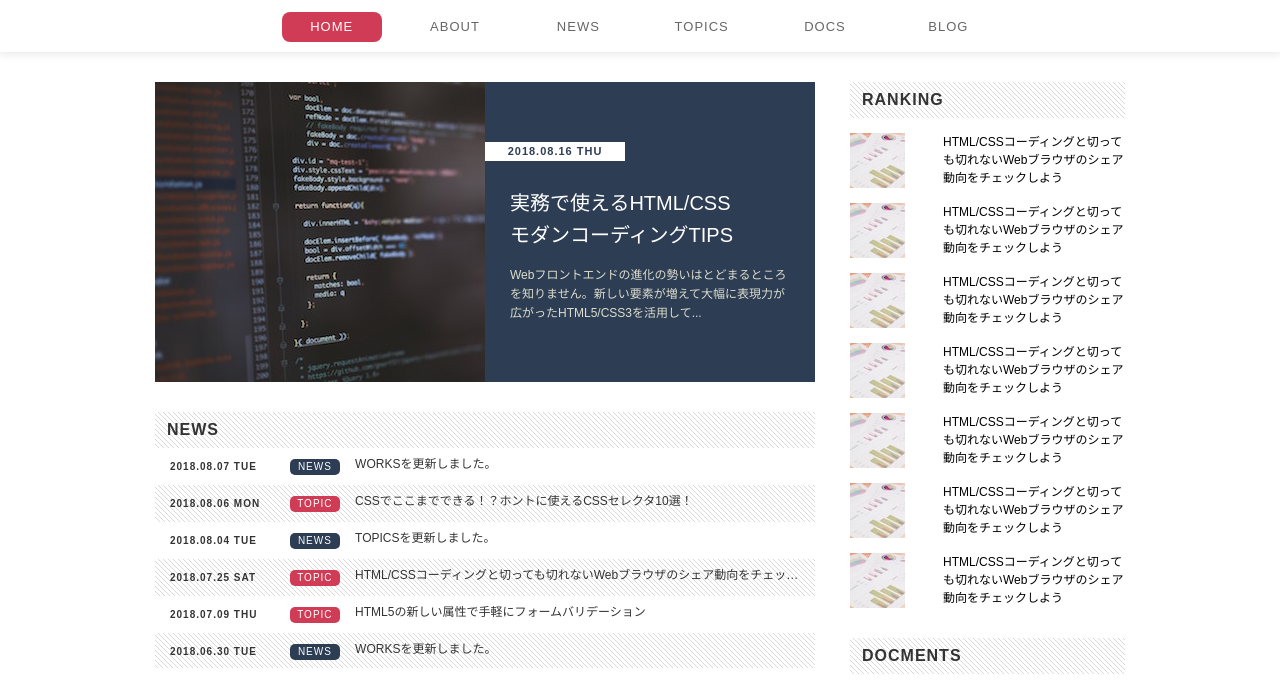
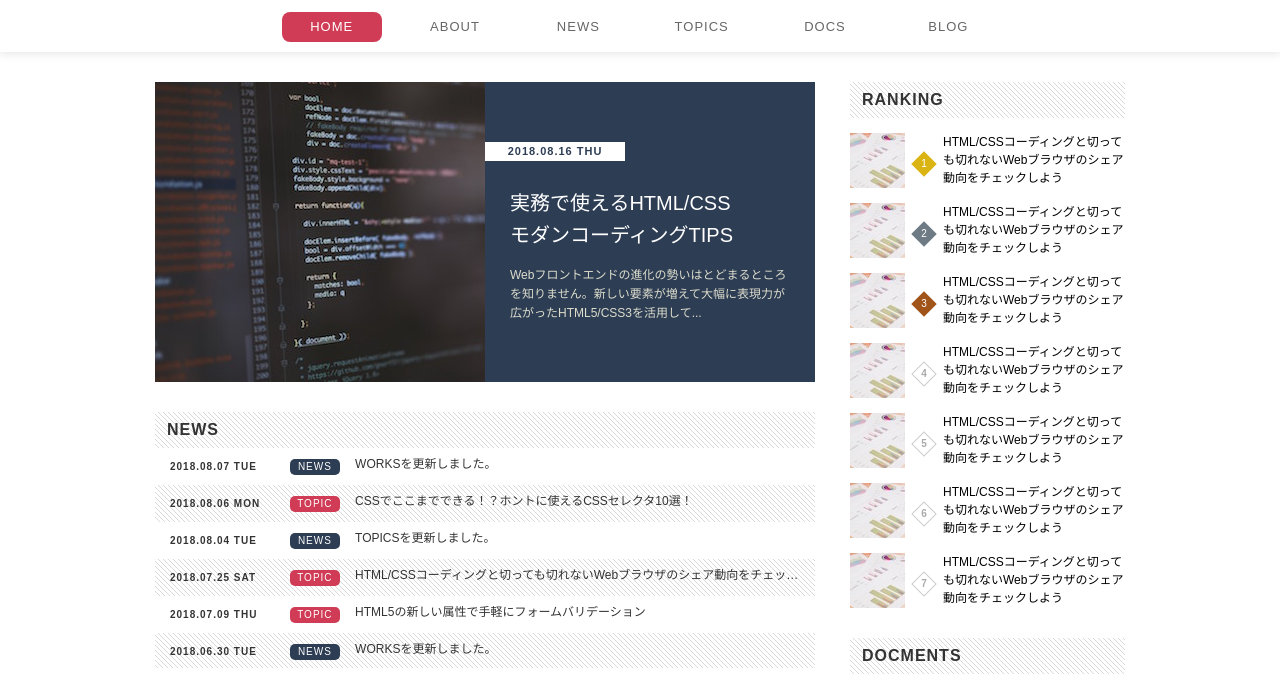
Before and after one commit to ryamakuchi/html5-css3-modern-coding, a website: page my-standard-layout-scss/src/index.html in a window 1280 px wide. Shown: the part 87-782 px from the top of the page. Drawn offline with nearby package versions, Linux system fonts and the light colour scheme; files that its build step writes are made by us from their sources; files whose address does not match are found by name.

Commit message:
ランキングの順位をつけてみた。少しトリッキーな書き方をしたかも。

```diff
--- a/my-standard-layout-scss/src/scss/layout/_main.scss
+++ b/my-standard-layout-scss/src/scss/layout/_main.scss
@@ -172,12 +172,7 @@
         a {
           display: block;
           font-size: 0;
-
-          .image {
-            display: inline-block;
-            width: 55px;
-            height: 55px;
-          }
+          position: relative;
 
           .text {
             display: inline-block;
@@ -188,6 +183,54 @@
             line-height: 1.5; // お手本チラ見した
             vertical-align: top;
           }
+
+          .image {
+            display: inline-block;
+            width: 55px; // お手本チラ見した
+            height: 55px; // お手本チラ見した
+          }
+
+          &::before {
+            content: "";
+            position: absolute;
+            top: 22px;
+            left: calc(55px + 10px);
+            width: 18px; // お手本チラ見した
+            height: 18px; // お手本チラ見した
+            border: 1px solid #ccc;
+            transform: rotate(45deg);
+          }
+
+          &::after {
+            content: counter(ranking); // お手本チラ見した、覚えなきゃ!
+            counter-increment: ranking;
+            position: absolute;
+            top: 23px;
+            left: calc(55px + 10px);
+            width: 18px; // お手本チラ見した
+            height: 18px; // お手本チラ見した
+            font-size: 1.0rem;
+            text-align: center;
+            line-height: 16px; // お手本チラ見した
+            font-weight: bold;
+            color: #aaa; // お手本チラ見した
+          }
+        }
+
+        @for $i from 1 through 3 { // 少し、SCSSならではのことをしたくなって、繰り返しと分岐を入れてみた!
+
+          &:nth-child(#{$i}) a:before { // ランキング1~3の背景色を変える
+            border: none;
+
+            @if $i == 1 { background-color: #dab413; }
+            @if $i == 2 { background-color: #6e7b84; }
+            @if $i == 3 { background-color: #a0541a; }
+          }
+        } // 読みやすいかどうかは、別…
+
+        &:nth-child(-n+3) a::after { // ランキング1~3は中の文字色も変わる
+          color: white;
+          font-weight: normal;
         }
       }
     }
```
